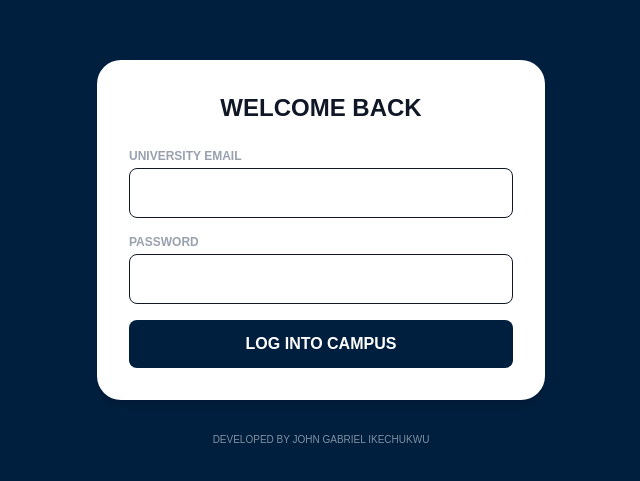
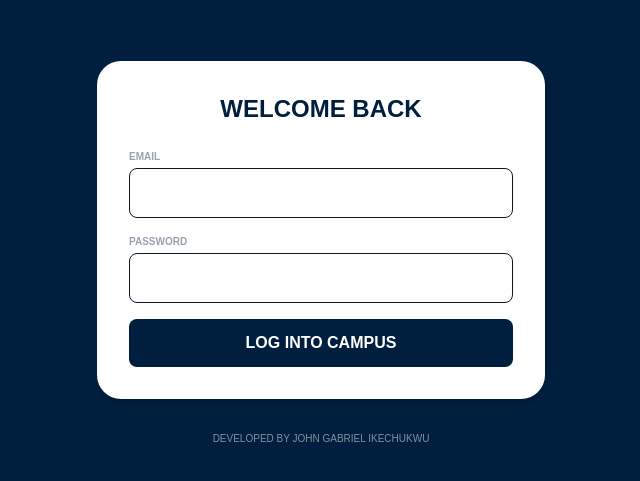
Before and after one commit to DwayneCarterGabriel3/CampusX, a Next.js app: page /login in a window 1280 px wide. Shown: the part 147-628 px from the top of the page, without its empty margins (319-959 px from the left). Built offline with nearby package versions, Linux system fonts and the light colour scheme.

Commit message:
Fix: Final path fix for lib folder

```diff
--- a/app/login/page.tsx
+++ b/app/login/page.tsx
@@ -1,8 +1,7 @@
 "use client";
 
 import { useState } from "react";
-// This path goes up two levels to find your lib folder
-import { supabase } from "../../lib/supabase";
+import { supabase } from "../lib/supabase";
 import { useRouter } from "next/navigation";
 
 export default function LoginPage() {
@@ -24,12 +23,12 @@ export default function LoginPage() {
       if (error) {
         alert(error.message);
       } else {
-        // Forces navigation to the dashboard
+        // This takes you to the dashboard
         router.push("/dashboard");
         router.refresh();
       }
     } catch (err) {
-      alert("Check your internet connection and try again.");
+      alert("Connection error. Try again.");
     } finally {
       setLoading(false);
     }
@@ -38,10 +37,10 @@ export default function LoginPage() {
   return (
     <div className="flex flex-col items-center justify-center min-h-screen bg-[#001f3f] text-white p-4">
       <div className="w-full max-w-md bg-white p-8 rounded-3xl shadow-lg text-gray-900">
-        <h1 className="text-2xl font-bold text-center mb-6">WELCOME BACK</h1>
+        <h1 className="text-2xl font-bold text-center mb-6 text-[#001f3f]">WELCOME BACK</h1>
         <form onSubmit={handleLogin} className="space-y-4">
           <div>
-            <label className="block text-xs font-bold text-gray-400 mb-1">UNIVERSITY EMAIL</label>
+            <label className="block text-[10px] font-bold text-gray-400 mb-1">EMAIL</label>
             <input
               type="email"
               className="w-full p-3 border rounded-lg focus:ring-2 focus:ring-orange-500 outline-none"
@@ -51,7 +50,7 @@ export default function LoginPage() {
             />
           </div>
           <div>
-            <label className="block text-xs font-bold text-gray-400 mb-1">PASSWORD</label>
+            <label className="block text-[10px] font-bold text-gray-400 mb-1">PASSWORD</label>
             <input
               type="password"
               className="w-full p-3 border rounded-lg focus:ring-2 focus:ring-orange-500 outline-none"
@@ -63,7 +62,7 @@ export default function LoginPage() {
           <button
             type="submit"
             disabled={loading}
-            className="w-full py-3 bg-[#001f3f] text-white font-bold rounded-lg"
+            className="w-full py-3 bg-[#001f3f] text-white font-bold rounded-lg hover:opacity-90 transition-opacity"
           >
             {loading ? "LOGGING IN..." : "LOG INTO CAMPUS"}
           </button>
```
